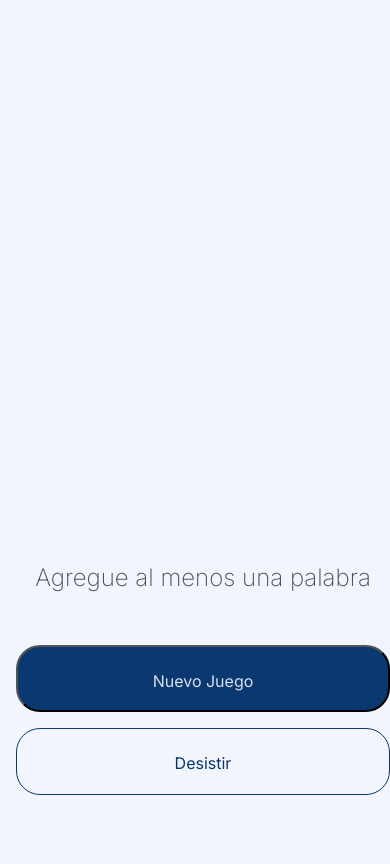
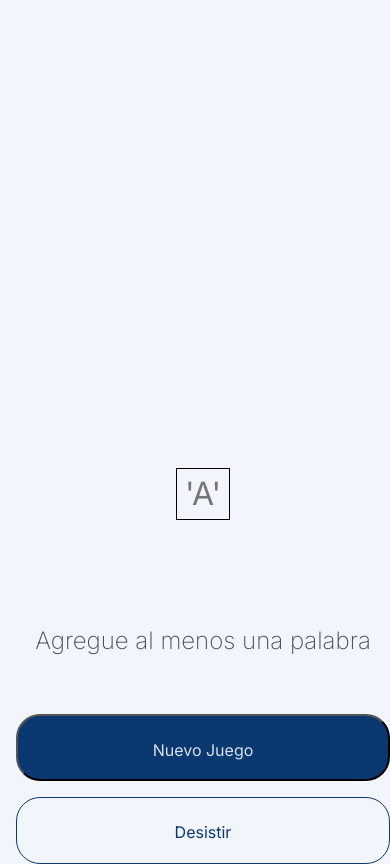
Before and after one commit to PabloGalante/AhorcadoChallenge, a website: page features/game.html in a window 390 px wide. Shown: the part 98-962 px from the top of the page. Before the commit the page ends 893 px from the top, so only its background shows below. Drawn offline with Linux system fonts and the light colour scheme.

Commit message:
Added letter input box for mobile

```diff
--- a/css/game-style.css
+++ b/css/game-style.css
@@ -155,7 +155,7 @@ body {
     body{
         display: grid;
         grid-template-columns: 100vw;
-        grid-template-rows: 10% 460px 10% 10% 10%;
+        grid-template-rows: 10% 460px 3rem 10% 10% 10%;
         grid-column-gap: 5px;
         grid-row-gap: 5px;
     }
@@ -168,18 +168,45 @@ body {
         grid-area: 2 / 1 / 3 / 2;
     }
 
+    .mobile-input{
+        grid-area: 3 / 1 / 4 / 2;
+
+        display: block;
+
+        margin: 0 auto;
+
+        border: 1px solid black;
+
+        text-align: center;
+        text-align-last: center;
+
+        width: 3rem;
+        height: 3rem;
+
+        font-family: 'Inter';
+        font-style: normal;
+        font-weight: 400;
+        font-size: 2rem;
+
+        color: #0A3871;
+
+        background: transparent;
+    }
+
     .guessLetters{
-        grid-area: 3 / 1 / 4 / 2;
+        grid-area: 4 / 1 / 5 / 2;
+
+        height: 10%;
 
         margin: 0 auto;
     }
 
     .lettersNotGuessed{
-        grid-area: 4 / 1 / 5 / 2;
+        grid-area: 5 / 1 / 6 / 2;
     }
 
     .botones{
-        grid-area: 5 / 1 / 6 / 2;
+        grid-area: 6 / 1 / 7 / 2;
     }
 
     .boton-nuevo,
--- a/css/new-word-style.css
+++ b/css/new-word-style.css
@@ -175,7 +175,8 @@ body {
     .a-logo{
         grid-area: 1 / 1 / 2 / 2;
 
-        margin: 20px;
+        margin: 0;
+
     }
 
     .input-texto{
--- a/features/game.html
+++ b/features/game.html
@@ -24,7 +24,7 @@
 
     <br/>
 
-    <input type="text" class="mobile-input"/>
+    <input type="text" placeholder="'A'" class="mobile-input" id="mobile-input" oninput="this.value=''"/>
 
     <div class="lettersNotGuessed"><p id="otherLetters"></p></div>
 
```
